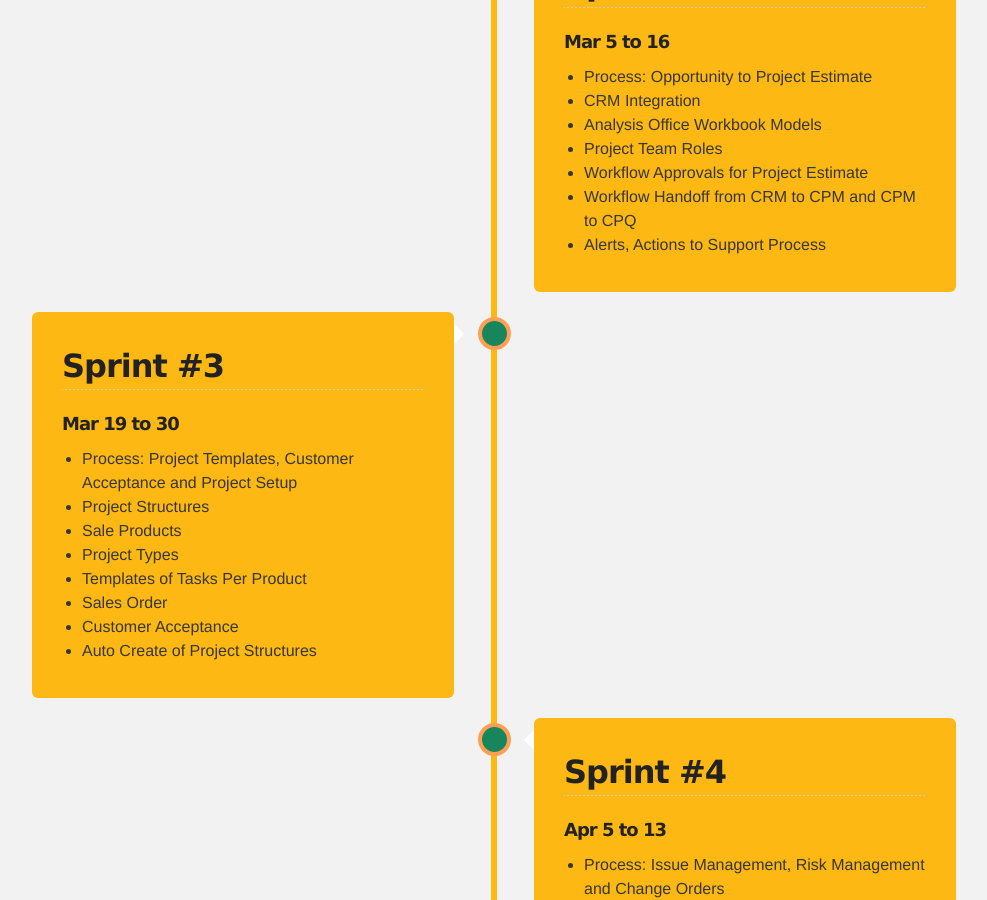
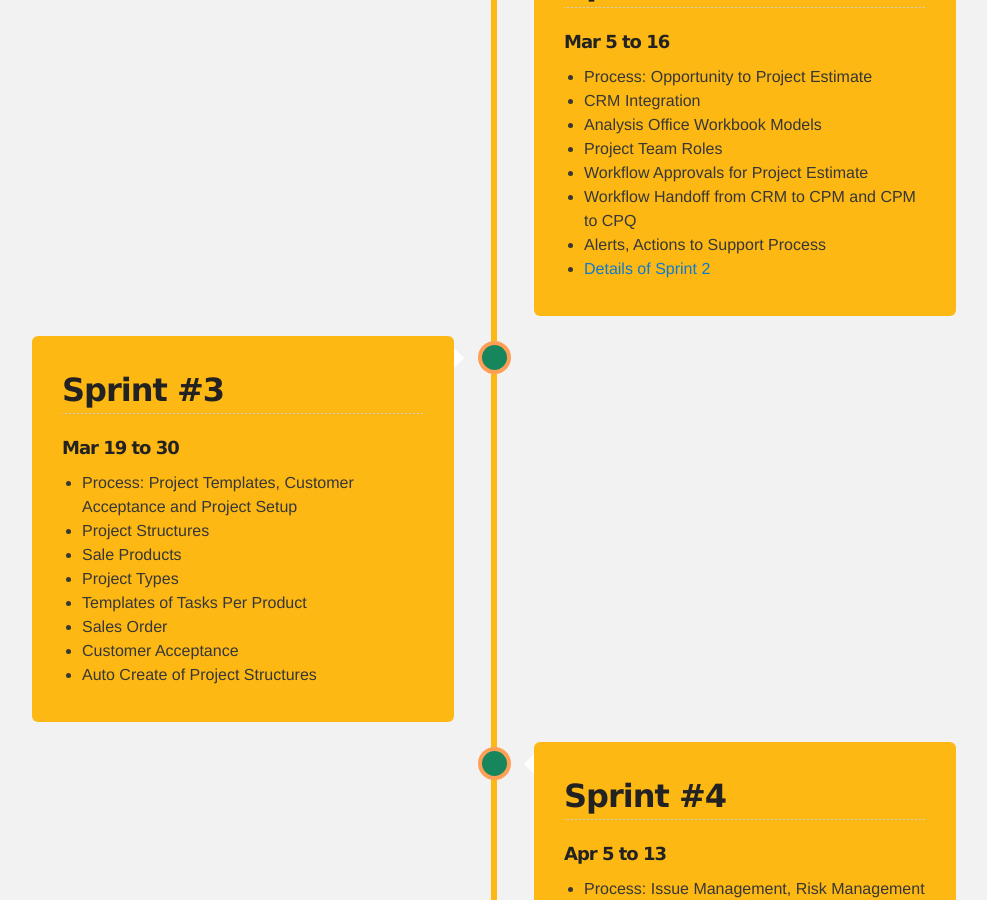
Before and after one commit to KetchPartners/sapcommercialprojects, a Jekyll site: the page built from schedule.html, in a window 1280 px wide and 900 px high, scrolled down 1231 px. Shown: the whole window, without its empty margins (146-1133 px from the left). Built offline with Jekyll 4.4.1, drawn with Linux system fonts in a browser that asks for light colours.

Commit message:
Update schedule.html

```diff
--- a/schedule.html
+++ b/schedule.html
@@ -51,6 +51,7 @@ title: Scrum Sprint Schedule
         <li>Workflow Approvals for Project Estimate</li>
         <li>Workflow Handoff from CRM to CPM and CPM to CPQ</li>
         <li>Alerts, Actions to Support Process</li>
+        <li><a href="/sprint2.html">Details of Sprint 2</a></li>
        </ul>
     </div>
   </div>
```
